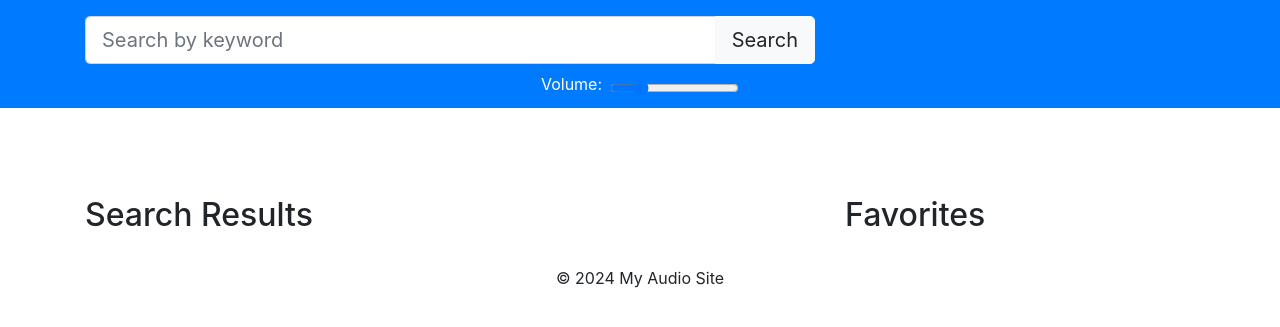
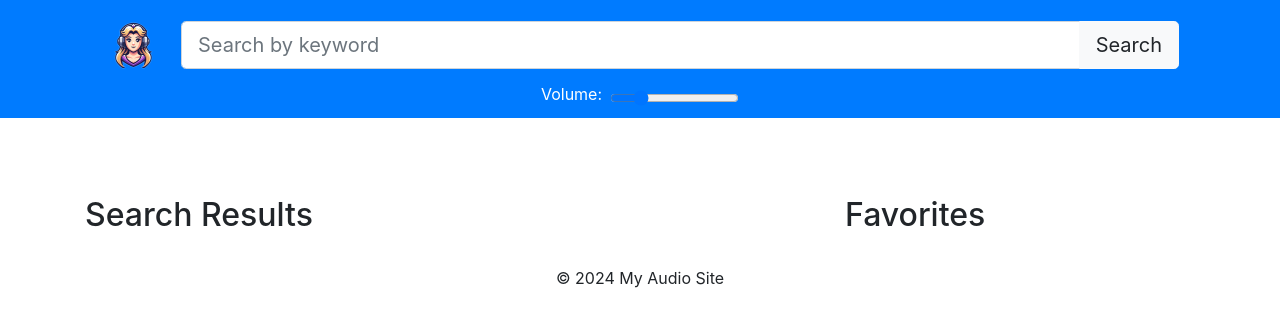
Before and after one commit to lettucegoblin/my-audio-site, a Jekyll site: the page built from index.markdown, in a window 1280 px wide. Shown: the top 327 px of the page. Built offline with Jekyll 4.4.1, drawn with Linux system fonts in a browser that asks for light colours; comment, search, counter and statistics services are not loaded.

Commit message:
fix search, add logos

```diff
--- a/_layouts/default.html
+++ b/_layouts/default.html
@@ -4,6 +4,15 @@
   <meta charset="UTF-8">
   <meta name="viewport" content="width=device-width, initial-scale=1.0">
   <title>{{ site.title }}</title>
+  <!-- Essential Meta Tags for Social Media -->
+  <meta property="og:title" content="{{ site.title }}" />
+  <meta property="og:description" content="{{ site.description }}" />
+  <meta property="og:image" content="{{ '/assets/images/your-image.png' | absolute_url }}" />
+  <meta property="og:url" content="{{ page.url | absolute_url }}" />
+  <meta property="og:type" content="website" />
+
+  <!-- favicon -->
+  <link rel="icon" href="{{ '/assets/favicon.ico' | relative_url }}" type="image/x-icon">
   <script type="text/javascript">
     var baseUrl = "{{ site.baseurl }}"; // Make the baseurl available in JavaScript
   </script>
@@ -16,24 +25,21 @@
 <body>
   <header class="bg-primary text-white fixed-top">
     <div class="container">
-      <div class="row mb-2">
-        <div class="col-12 col-md-8">
-          <div class="input-group flex-row align-items-center mt-3">
-            <input type="text" id="search-input" class="form-control form-control-lg mb-0" placeholder="Search by keyword">
-            <div class="input-group-append">
-              <button class="btn btn-light btn-lg" id="search-button" type="button">Search</button>
-            </div>
+      <nav class="navbar">
+        <a href="#" class="navbar-brand">
+          <img src="{{ '/assets/images/logo1.png' | relative_url }}" alt="Site Logo" class="logo" id="logo1">
+          <img src="{{ '/assets/images/logo2.png' | relative_url }}" alt="Site Logo" class="logo" id="logo2" style="display:none;">
+        </a>
+        <div class="input-group flex-row align-items-center">
+          <input type="text" id="search-input" class="form-control form-control-lg mb-0" placeholder="Search by keyword">
+          <div class="input-group-append">
+            <button class="btn btn-light btn-lg" id="search-button" type="button">Search</button>
           </div>
         </div>
-      </div>
+      </nav>
       <div class="row volume-slider justify-content-center mb-1">
-        <label for="volume-control" class="text-white
-        align-self-center mr-2
-
-        ">Volume: </label>
-        <input type="range" id="volume-control" min="0" max="1" step="0.1" value="1"
-          class="form-label"
-        >
+        <label for="volume-control" class="text-white align-self-center mr-2">Volume:</label>
+        <input type="range" id="volume-control" min="0" max="1" step="0.1" value="1" class="form-label">
       </div>
     </div>
   </header>
--- a/assets/css/style.css
+++ b/assets/css/style.css
@@ -14,7 +14,6 @@
   margin-bottom: 15px; /* Add space between list items */
 }
 
-
 @media (max-width: 768px) {
   .input-group {
     flex-direction: column;
@@ -24,3 +23,28 @@
     margin-bottom: 10px;
   }
 }
+
+#load-more {
+  opacity: 0;
+}
+
+.logo {
+  height: 64px; /* Set a fixed height for the logo */
+  width: auto; /* Maintain aspect ratio */
+  transition: opacity 0.3s ease-in-out; /* Smooth transition for visibility */
+}
+
+/* Initially, logo2 is hidden */
+#logo2 {
+  display: none;
+}
+
+.navbar {
+    flex-wrap: nowrap; /* Prevent navbar items from wrapping */
+    padding-bottom: 0; /* Remove bottom padding */
+}
+
+.navbar-brand{
+    margin-top: 0;
+    margin-bottom: 0;
+}
--- a/assets/js/main.js
+++ b/assets/js/main.js
@@ -8,23 +8,47 @@
 var pageIndex = 0; // Current page index
 var currentResults = []; // Store current search results
 
-function nGramTokenizer(obj, metadata) {
+function customTokenizer(obj, metadata) {
   var str = obj.toString().toLowerCase();
-  var nGrams = [];
-  var length = str.length;
-  var n = 3; // You can adjust 'n' based on how small you want the fragments to be
+  var words = str.split(/\s+/); // Split on whitespace
+  var tokens = [];
 
-  for (var i = 0; i <= length - n; i++) {
-    var gram = str.substring(i, i + n);
-    nGrams.push(gram);
+  words.forEach(function(word) {
+      // Push the whole word to preserve exact matches
+      tokens.push(word);
+
+      // Generate n-grams for the word
+      if (word.length > 1) { // Only generate n-grams for words longer than 1 character
+          for (var n = 1; n <= word.length; n++) {
+              for (var i = 0; i <= word.length - n; i++) {
+                  var gram = word.substring(i, i + n);
+                  tokens.push(gram);
               }
+          }
+      }
+  });
 
-  return nGrams.map(function (gram) {
-    return new lunr.Token(gram, lunr.utils.clone(metadata));
+  return tokens.map(function(token) {
+      return new lunr.Token(token, lunr.utils.clone(metadata));
   });
 }
 
+
 $(document).ready(function () {
+  const logo1 = document.getElementById('logo1');
+  const logo2 = document.getElementById('logo2');
+
+  // When the mouse hovers over the logo
+  logo1.addEventListener('mouseenter', function() {
+    logo1.style.display = 'none';
+    logo2.style.display = 'block';
+  });
+
+  // When the mouse leaves the logo
+  logo2.addEventListener('mouseleave', function() {
+    logo2.style.display = 'none';
+    logo1.style.display = 'block';
+  });
   // Load the data and create the index
   $.getJSON(baseUrl + "/assets/audio/index.json", function (data) {
     // Store the documents in a dictionary for quick lookup
@@ -34,8 +58,10 @@
 
     // Initialize Lunr index
     idx = lunr(function () {
-      this.tokenizer = nGramTokenizer;
+      this.tokenizer = customTokenizer;
       this.pipeline.remove(lunr.stopWordFilter);
+      this.pipeline.remove(lunr.stemmer); // Remove stemmer if it interferes with the tokens
+
       this.ref("id"); // The reference field
       this.field("text"); // Field to index
       // Add data to the index
@@ -95,7 +121,6 @@
   var $results = $("#results");
   if (!loadMore) $results.empty(); // Clear previous results
 
-
   // Calculate the slice of results to display
   var start = pageIndex * pageSize;
   var end = start + pageSize;
@@ -126,7 +151,7 @@
     $(document).on("click", "#load-more", loadMore);
 
     $loadMore = $("#load-more");
-    observer.observe($loadMore[0]);  // Start observing the Load More button
+    observer.observe($loadMore[0]); // Start observing the Load More button
   }
 
   // Check if there are more results to load
@@ -162,16 +187,20 @@
 // Function to display favorites
 function displayFavorites() {
   var favorites = JSON.parse(localStorage.getItem("favorites")) || [];
-  var favoriteResults = favorites.map(function(id) {
+  var favoriteResults = favorites
+    .map(function (id) {
       return documents[id] ? { ref: id } : undefined;
-  }).filter(function(result) { return result !== undefined; });
+    })
+    .filter(function (result) {
+      return result !== undefined;
+    });
 
   // Clear previous favorites results
   var $favorites = $("#favorites");
   $favorites.empty();
 
   // Display each favorite by creating elements similar to search results
-  favoriteResults.forEach(function(result) {
+  favoriteResults.forEach(function (result) {
     var doc = documents[result.ref];
     if (doc) {
       var item = `<li class="list-group-item">
@@ -187,7 +216,6 @@
     }
   });
 }
-
 
 // Volume control functionality
 $("#volume-control").on("input", function () {
@@ -219,9 +247,9 @@
 
 function setupIntersectionObserver() {
   var options = {
-        root: null,  // observing changes to intersections relative to the viewport
-        rootMargin: '0px',
-        threshold: 1.0  // trigger when 100% of the observed target is visible
+    root: null, // observing changes to intersections relative to the viewport
+    rootMargin: "0px",
+    threshold: 1.0, // trigger when 100% of the observed target is visible
   };
 
   observer = new IntersectionObserver(handleIntersect, options);
@@ -229,7 +257,7 @@
 
 let observerTimeout;
 function handleIntersect(entries, observer) {
-    entries.forEach(entry => {
+  entries.forEach((entry) => {
     if (entry.isIntersecting) {
       if (observerTimeout) {
         clearTimeout(observerTimeout);
```
Also changed, not shown: assets/favicon.ico (added), assets/images/logo1.png (added), assets/images/logo2.png (added), 1 other file. Lines whose indentation alone changed are shown as unchanged.
